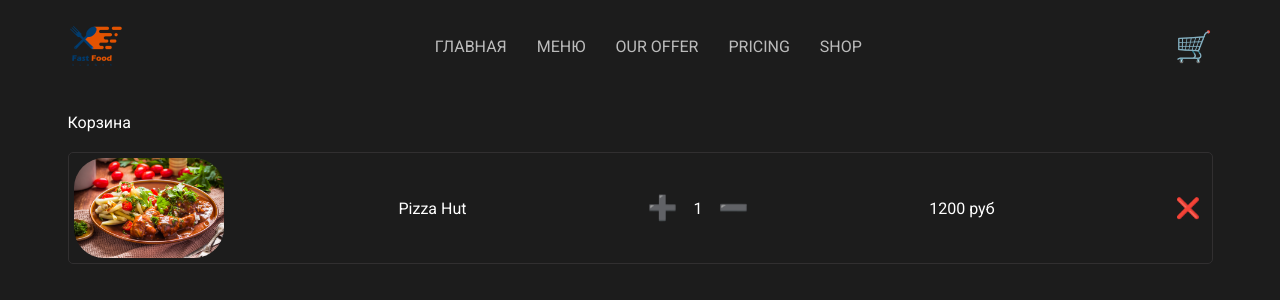
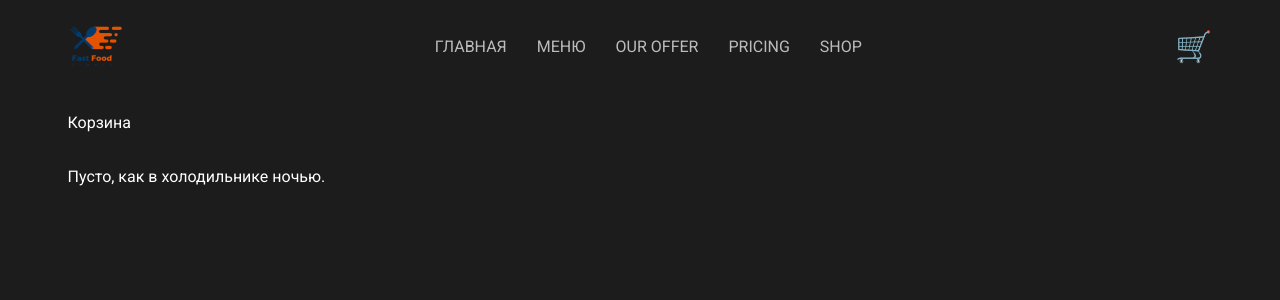
Before and after one commit to sharbeatz/BurgerLanding, a React (Vite) app in the folder delivery-art/: page /cart in a window 1280 px wide. Shown: the top 300 px of the page. Built offline with nearby package versions, Linux system fonts and the light colour scheme.

Commit message:
сделал добавление в корзину. Нужно добавить количество, анимации при добавлении, итоговая цена и тд

```diff
--- a/delivery-art/src/pages/cart/cart.tsx
+++ b/delivery-art/src/pages/cart/cart.tsx
@@ -1,5 +1,6 @@
 import "./cart.css";
 import CartItem from "../../widgets/cart-item/cart-item";
+import CartList from "../../widgets/cart-list/cart-list";
 
 export default function Cart() {
   return (
@@ -7,7 +8,7 @@ export default function Cart() {
       <section className="cart-list">
         <div className="container cart__container">
           <p className="cart__title">Корзина</p>
-          <CartItem />
+          <CartList />
         </div>
       </section>
     </main>
--- a/delivery-art/src/shared/stores/add-to-cart.ts
+++ b/delivery-art/src/shared/stores/add-to-cart.ts
@@ -7,15 +7,16 @@ interface AddToCartStore {
   addItem: (item: FoodItemType) => void;
   removeItem: (id: string) => void;
 }
-
+// переименовать переменные
 export const useAddToCartStore = create<AddToCartStore>((set) => ({
   items: [],
   addItem: (item) => {
     console.log(item);
     set((state) => ({ items: [...state.items, item] }));
   },
-  removeItem: (id: string) =>
+  removeItem: (id: string) => {
     set((state) => ({
-      items: state.items.filter((item) => item !== id),
-    })),
+      items: state.items.filter((item) => item.id !== id),
+    }));
+  },
 }));
--- a/delivery-art/src/widgets/cart-item/cart-item.tsx
+++ b/delivery-art/src/widgets/cart-item/cart-item.tsx
@@ -1,22 +1,30 @@
 import "./cart-item.css";
+import type { FoodItemType } from "../food-item/lib/type";
+import { useAddToCartStore } from "../../shared/stores/add-to-cart";
 
-export default function CartItem() {
+export default function CartItem({ id, title, img, price }: FoodItemType) {
+  const removeItem = useAddToCartStore((state) => state.removeItem);
+  // заменить потом string на норм значения типа FoodItemType
+  const handleRemoveToCart = (id: string) => {
+    removeItem(id);
+  };
   return (
     <div className="cart-list__item">
-      <img
-        src="./images/food-list-1.jpg"
-        alt="Food Item"
-        className="cart-list__img"
-      />
-      <p className="cart-list_title">Pizza Hut</p>
+      <img src={img} alt="Food Item" className="cart-list__img" />
+      <p className="cart-list_title">{title}</p>
       <div className="cart-list__quantity">
         {" "}
         <button className="cart-list__quantity-btn">➕</button>
         <span>1</span>
         <button className="cart-list__quantity-btn">➖</button>
       </div>
-      <span className="cart-list__price">1200 руб</span>
-      <button className="cart-list__delete">❌</button>
+      <span className="cart-list__price">{price}</span>
+      <button
+        className="cart-list__delete"
+        onClick={() => handleRemoveToCart(id!)}
+      >
+        ❌
+      </button>
     </div>
   );
 }
--- a/delivery-art/src/widgets/cart-list/cart-list.tsx
+++ b/delivery-art/src/widgets/cart-list/cart-list.tsx
@@ -1,10 +1,22 @@
 import React from "react";
 import { useAddToCartStore } from "../../shared/stores/add-to-cart";
 import CartItem from "../cart-item/cart-item";
+import Cart from "../../pages/cart/cart";
 
 export default function CartList() {
   const items = useAddToCartStore((state) => state.items);
   return (
-
-  )
+    <>
+      {items.length === 0 && <p>Пусто, как в холодильнике ночью.</p>}
+      {items.map((item) => (
+        <CartItem
+          key={item.id}
+          id={item.id}
+          title={item.title}
+          price={item.price}
+          img={item.img}
+        />
+      ))}
+    </>
+  );
 }
```
